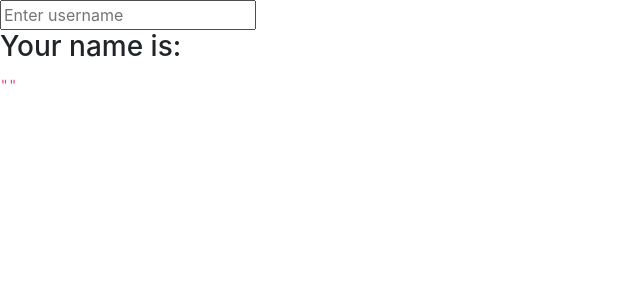
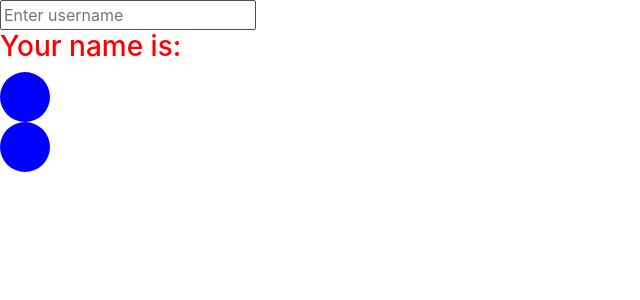
Before and after one commit to ngoviet169/learnAngular, an Angular app: page / in a window 1280 px wide. Shown: the top 300 px of the page, without its empty margins (0-640 px from the left). Built offline with nearby package versions, Linux system fonts and the light colour scheme.

Commit message:
bai 14 style binding and class binding

```diff
--- a/src/app/user-form/user-form.component.css
+++ b/src/app/user-form/user-form.component.css
@@ -0,0 +1,13 @@
+.circle {
+    width: 50px;
+    height: 50px;
+    border-radius: 25px;
+    background-color: blue;
+}
+
+.square {
+    width: 50px;
+    height: 50px;
+    border-radius: 2px;
+    background-color: blue;
+}
--- a/src/app/user-form/user-form.component.html
+++ b/src/app/user-form/user-form.component.html
@@ -1,3 +1,6 @@
-<input placeholder="Enter username" [(ngModel)]="name" #txtUsername>
-<h3>Your name is: {{ name }}</h3>
-<code>{{txtUsername.value | json}}</code>
+<input placeholder="Enter username" [(ngModel)]="name">
+<h3 [style.color]="isHightlight ? 'red' : 'black'">
+    Your name is: {{ name }}
+</h3>
+<div [class]="isHightlight ? 'circle' : 'square'"></div>
+<div [class.circle]="isHightlight"></div>
--- a/src/app/user-form/user-form.component.ts
+++ b/src/app/user-form/user-form.component.ts
@@ -7,6 +7,7 @@ import { Component, OnInit } from '@angular/core';
 })
 export class UserFormComponent implements OnInit {
   name = '';
+  isHightlight = true;
   constructor() { }
 
   ngOnInit() {
```
